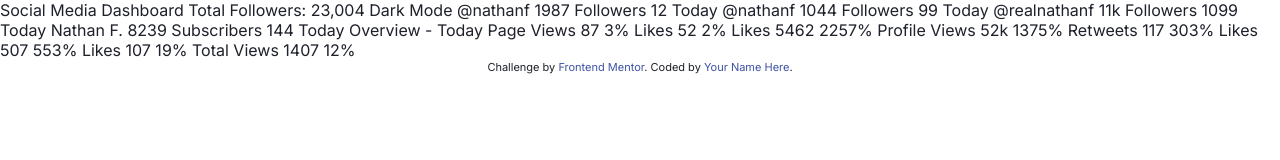
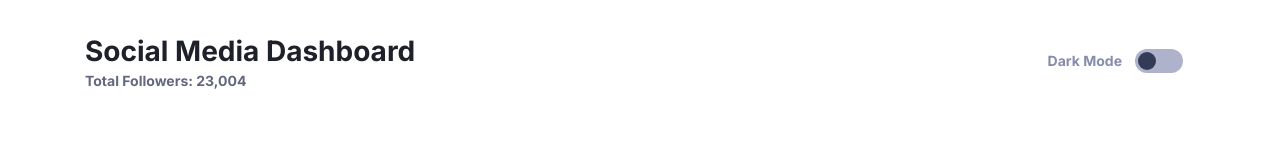
Before and after one commit to andrewteece/social-media-dashboard, a plain HTML site: page index.html in a window 1280 px wide. Drawn offline with nearby package versions, Linux system fonts and the light colour scheme; files that its build step writes are made by us from their sources; files whose address does not match are found by name.

Commit message:
sturcture header and toggle

```diff
--- a/app/scss/components/header.scss
+++ b/app/scss/components/header.scss
@@ -0,0 +1,27 @@
+@use '../utility/' as *;
+@use '../globals/' as *;
+
+.header {
+  display: flex;
+  flex-wrap: wrap;
+  margin-top: rem(36);
+
+  @include breakpoint(medium) {
+    justify-content: space-between;
+    align-items: center;
+  }
+
+  &__title {
+    width: 100%;
+
+    @include breakpoint(medium) {
+      width: auto;
+    }
+  }
+
+  &__subtitle {
+    font-size: rem(14);
+    font-weight: 700;
+    color: var(--clr-neutral-lt-700);
+  }
+}
--- a/app/scss/components/toggle.scss
+++ b/app/scss/components/toggle.scss
@@ -1,10 +1,70 @@
 @use '../utility/' as *;
+@use '../globals/' as *;
 
 .toggle {
+  display: grid;
+  grid-template-columns: 1fr 3rem;
+  border: none;
+  margin: 0;
+
+  label {
+    font-size: rem(14);
+    font-weight: 700;
+    color: var(--clr-neutral-dk-200);
+
+    &[for='dark'] {
+      line-height: rem(24);
+      margin-right: rem(13);
+    }
+  }
+
+  &__wrapper {
+    position: relative;
+    height: rem(24);
+  }
+
+  input[type='radio'] {
+    margin: 0 rem(-2) 0 rem(-2);
+    opacity: 0;
+    width: rem(24);
+    height: rem(24);
+
+    &:focus ~ .toggle__btn {
+      border: 2px solid white;
+    }
+  }
+
+  &__background {
+    display: block;
+    height: 100%;
+    position: absolute;
+    width: 100%;
+    top: 0;
+    border-radius: rem(12);
+    background: var(--clr-light-theme-toggle);
+    pointer-events: none;
+  }
+
   &__btn {
-    width: rem(16);
-    height: rem(16);
+    position: absolute;
+    left: rem(3);
+    top: rem(3);
+    right: 100%;
+    width: rem(18);
+    height: rem(18);
     border-radius: 50%;
-    background-color: var(--toggle);
+    background-color: var(--clr-neutral-dk-400);
+    transition: all 200ms ease-in-out;
+  }
+
+  #light:checked ~ .toggle__btn {
+    left: calc(100% - 21px);
+    right: 3px;
+  }
+
+  #system:checked ~ .toggle__btn {
+    left: 50%;
+    right: auto;
+    transform: translate(-50%);
   }
 }
--- a/app/scss/globals/layout.scss
+++ b/app/scss/globals/layout.scss
@@ -0,0 +1,11 @@
+@use '../utility/' as *;
+
+.container {
+  padding: 0 rem(25);
+  max-width: rem(1110);
+  margin: 0 auto rem(46);
+
+  @include breakpoint(large) {
+    padding: 0;
+  }
+}
--- a/index.html
+++ b/index.html
@@ -18,34 +18,36 @@
       href="https://fonts.googleapis.com/css2?family=Inter:wght@400;700&display=swap"
       rel="stylesheet"
     />
-    <link rel="stylesheet" href="/dist/style.css" />
+    <link rel="stylesheet" href="style.css" />
 
     <title>Frontend Mentor | [Challenge Name Here]</title>
-
-    <!-- Feel free to remove these styles or customise in your own stylesheet 👍 -->
-    <style>
-      .attribution {
-        font-size: 11px;
-        text-align: center;
-      }
-      .attribution a {
-        color: hsl(228, 45%, 44%);
-      }
-    </style>
   </head>
   <body>
-    Social Media Dashboard Total Followers: 23,004 Dark Mode @nathanf 1987
-    Followers 12 Today @nathanf 1044 Followers 99 Today @realnathanf 11k
-    Followers 1099 Today Nathan F. 8239 Subscribers 144 Today Overview - Today
-    Page Views 87 3% Likes 52 2% Likes 5462 2257% Profile Views 52k 1375%
-    Retweets 117 303% Likes 507 553% Likes 107 19% Total Views 1407 12%
+    <!-- Header -->
+    <header class="header container">
+      <div class="header__title">
+        <h1>Social Media Dashboard</h1>
+        <span class="header__subtitle">Total Followers: 23,004</span>
+      </div>
 
-    <div class="attribution">
-      Challenge by
-      <a href="https://www.frontendmentor.io?ref=challenge" target="_blank"
-        >Frontend Mentor</a
-      >. Coded by <a href="#">Your Name Here</a>.
-    </div>
+      <fieldset
+        class="header__toggle toggle"
+        aria-label="theme toggle"
+        role="radiogroup"
+      >
+        <label for="dark">
+          Dark Mode<span class="visually-hidden">On</span>
+        </label>
+        <div class="toggle__wrapper">
+          <input type="radio" name="theme" id="dark" />
+          <input type="radio" name="theme" id="light" />
+          <span aria-hidden="true" class="toggle__background"></span>
+          <span aria-hidden="true" class="toggle__btn"></span>
+        </div>
+        <label for="light" class="visually-hidden">Dark Mode Off</label>
+      </fieldset>
+    </header>
+
     <script src="/dist/script.js"></script>
   </body>
 </html>
```
Also changed, not shown: style.css, 1 other file.
